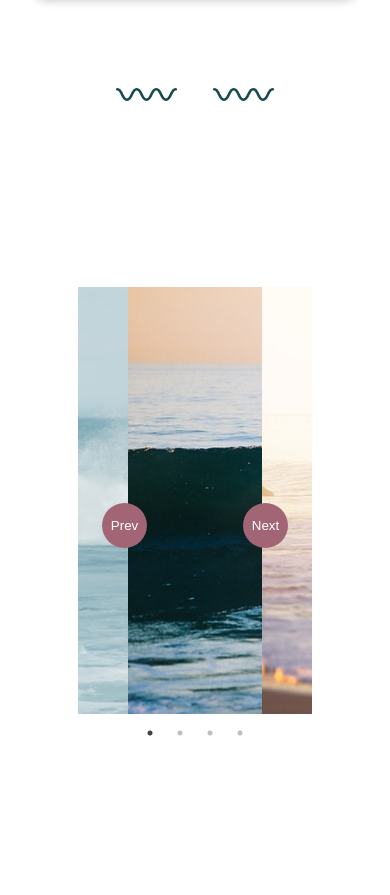
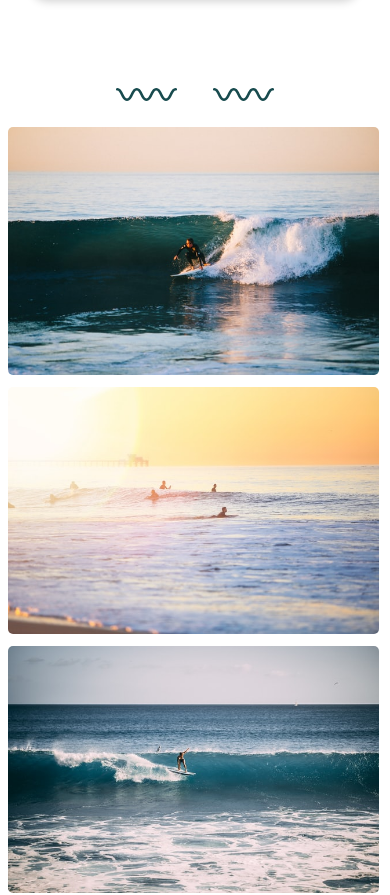
Before and after one commit to LilBr21/surf-retreats, a React (Create React App) app: page / in a window 390 px wide. Shown: the part 4120-5015 px from the top of the page. Built offline with nearby package versions, Linux system fonts and the light colour scheme.

Commit message:
responsiveness improved

```diff
--- a/src/components/Gallery.js
+++ b/src/components/Gallery.js
@@ -39,6 +39,13 @@ const Gallery = () => {
                     ))}
                 </Slider>
             </div>
+            <div className="gallery-mobile">
+                {gallerypics.map((img) => (
+                    <div>
+                        <img className="mobile-pics" src={img} alt="retreats gallery pictures"/>
+                    </div>
+                ))}
+            </div>
             <DecorationWave />
         </div>
     )
--- a/src/components/Gallery.styles.css
+++ b/src/components/Gallery.styles.css
@@ -2,3 +2,24 @@
     width: 60%;
     margin: 10rem auto;
 }
+
+.gallery-mobile {
+    display: none;
+}
+
+@media (max-width: 480px) {
+    .gallery {
+        display: none;
+    }
+
+    .gallery-mobile {
+        display: flex;
+        flex-direction: column;
+    }
+
+    .mobile-pics {
+        width: 95%;
+        margin: 0 0.5rem 0.5rem 0.5rem;
+        border-radius: 5px;
+    }
+}
--- a/src/components/Slider/DestinationSlider.styles.css
+++ b/src/components/Slider/DestinationSlider.styles.css
@@ -3,6 +3,10 @@
     grid-template-columns: 50% 50%;
     grid-template-rows: 2;
     margin: 4rem 1.5rem auto 1.5rem;
+}
+
+.destinations-mobile {
+    display: none;
 }
 
 @media (max-width: 480px) {
```
